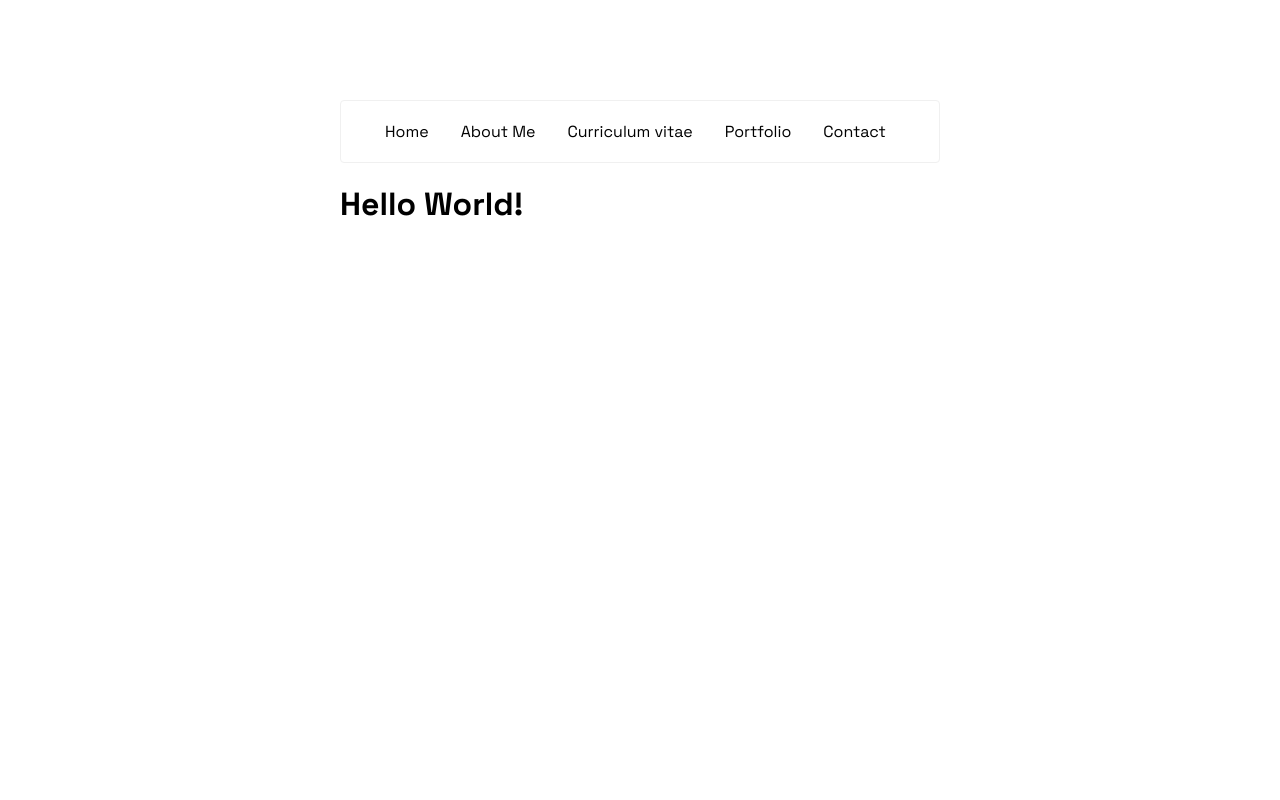
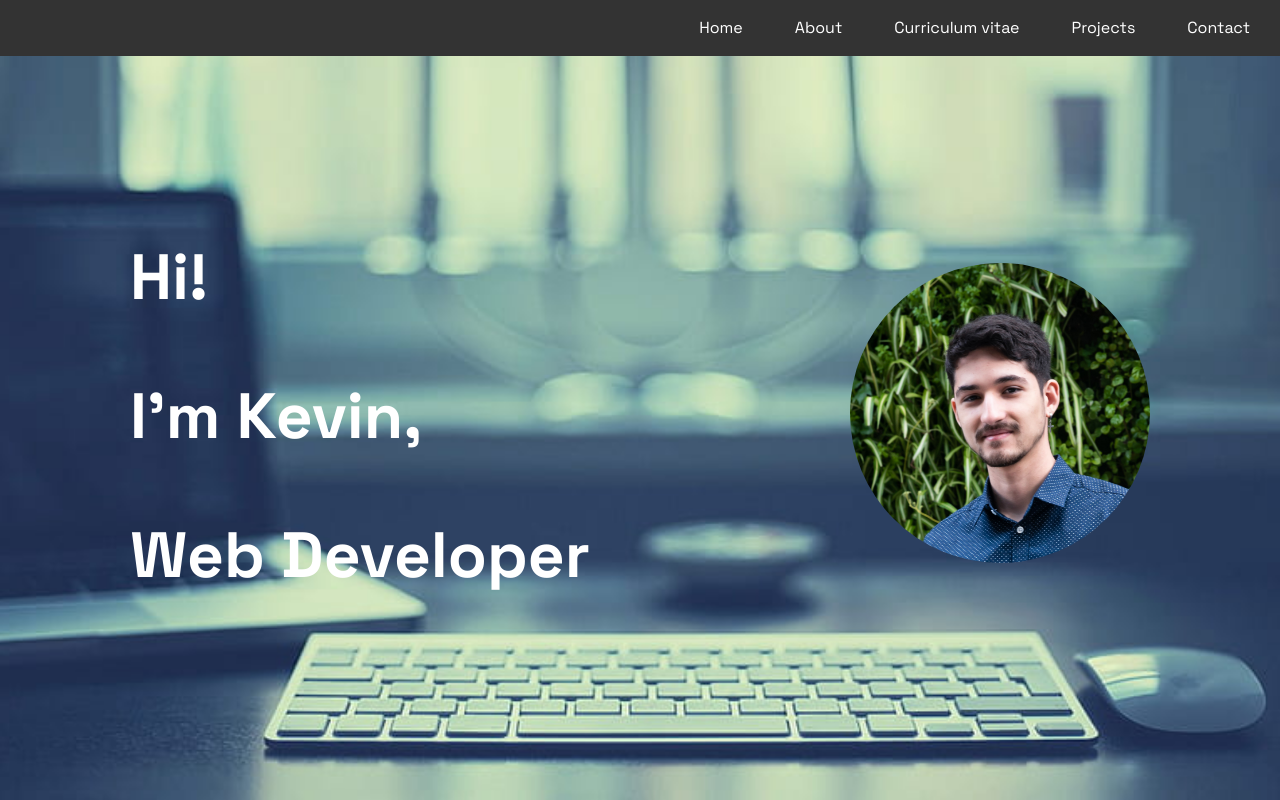
Before and after one commit to KevinFRX/My-Page, a Next.js app: page / in a window 1280 px wide. Built offline with nearby package versions, Linux system fonts and the light colour scheme.

Commit message:
initial home page style

```diff
--- /dev/null
+++ b/app/about/page.jsx
@@ -0,0 +1,5 @@
+export default function AboutPage () {
+  return (
+    <h1>About me</h1>
+  )
+}
--- a/app/about_me/page.jsx
+++ /dev/null
@@ -1,5 +0,0 @@
-export default function AboutMePage () {
-  return (
-    <h1>About me</h1>
-  )
-}
--- a/app/components/header.jsx
+++ b/app/components/header.jsx
@@ -5,14 +5,14 @@ const links = [{
   label: 'Home',
   route: '/'
 }, {
-  label: 'About Me',
-  route: '/about_me'
+  label: 'About',
+  route: '/about'
 }, {
   label: 'Curriculum vitae',
   route: '/cv'
 }, {
-  label: 'Portfolio',
-  route: '/portfolio'
+  label: 'Projects',
+  route: '/projects'
 }, {
   label: 'Contact',
   route: '/contact'
@@ -25,8 +25,8 @@ export const metadata = {
 export function Header () {
   return (
     <header className={styles.header}>
-      <nav>
-        <ul className={styles.navigation}>
+      <nav className={styles.navigation}>
+        <ul className={styles.list}>
           {links.map(({ label, route }) => (
             <li key={route}>
               <Link href={route}>
--- a/app/components/header.module.css
+++ b/app/components/header.module.css
@@ -1,15 +1,30 @@
 .header {
-    border: 1px solid #f0f0f0;
-    border-radius: 4px;
-    padding: 4px;
+    border: 0 solid #f0f0f0;
 }
 
 .navigation {
+    background-color: #333;
+    color: #fff;
+    display: flex;
+    justify-content: end;
+    align-items: center;
+    height: 100%;
+    padding: 0 20px;
+}
+
+.navigation a {
+    color: #fff;
+    text-decoration: none;
+    padding: 10px;
+    border-radius: 4px;
+}
+
+.navigation a:hover {
+    background-color: #555;
+}
+
+.list {
     display: flex;
     list-style: none;
     gap: 32px;
 }
-
-.navigation a:hover {
-    text-decoration: underline;
-}
--- a/app/contact/page.jsx
+++ b/app/contact/page.jsx
@@ -1,4 +1,4 @@
-export default function AboutMePage () {
+export default function ContactPage () {
   return (
     <h1>Contact</h1>
   )
--- a/app/cv/page.jsx
+++ b/app/cv/page.jsx
@@ -1,4 +1,4 @@
-export default function AboutMePage () {
+export default function CVPage () {
   return (
     <h1>Curriculum vitae</h1>
   )
--- a/app/font.js
+++ b/app/font.js
@@ -1,4 +1,4 @@
-import { Space_Grotesk as spaceGrotesk } from '@next/font/google'
+import { Space_Grotesk as spaceGrotesk } from 'next/font/google'
 
 export const font = spaceGrotesk({
   weight: ['400', '700'],
--- /dev/null
+++ b/app/home.module.css
@@ -0,0 +1,24 @@
+.container {
+    display: flex;
+    height: 90vh;
+    justify-content: space-around;
+    align-items: center;
+}
+
+.text {
+    font-size: 2rem;
+    color: white;
+}
+
+.profilePicture img {
+    border-radius: 50%;
+}
+
+.homeWallpaper {
+    z-index: -1;
+    position: absolute;
+    top: 0;
+    left: 0;
+    width: 100%;
+    height: 100%;
+}
--- a/app/page.jsx
+++ b/app/page.jsx
@@ -1,5 +1,33 @@
+import styles from './home.module.css'
+import Image from 'next/image'
+
 export default function HomePage () {
   return (
-    <h1>Hello World!</h1>
+    <div>
+      <div className={styles.container}>
+        <div className={styles.text}>
+          <h1>Hi!</h1>
+          <h1>I'm Kevin,</h1>
+          <h1>Web Developer</h1>
+        </div>
+        <div className={styles.profilePicture}>
+          <Image
+            src="/profile-picture.jpg"
+            alt="Profile Picture"
+            width={300}
+            height={300}
+          />
+        </div>
+      </div>
+      <div className={styles.homeWallpaper}>
+        <Image
+          src="/home-wallpaper.jpg"
+          alt="Home Wallpaper"
+          layout="fill"
+          objectFit="cover"
+          quality={100}
+        />
+      </div>
+    </div>
   )
 }
--- a/app/portfolio/page.jsx
+++ /dev/null
@@ -1,5 +0,0 @@
-export default function AboutMePage () {
-  return (
-    <h1>Portfolio</h1>
-  )
-}
--- /dev/null
+++ b/app/projects/page.jsx
@@ -0,0 +1,5 @@
+export default function ProjectsPage () {
+  return (
+    <h1>My projects</h1>
+  )
+}
--- a/styles/globals.css
+++ b/styles/globals.css
@@ -1,25 +1,6 @@
 body {
-    padding: 100px;
-    max-width: 800px;
-    margin: 0 auto;
+    font-size: 16px;
+    line-height: 1.5;
+    margin: 0;
+    padding: 0;
 }
-
-a {
-    color: inherit;
-    text-decoration: none;
-}
-
-* {
-    box-sizing: border-box;
-}
-
-@media (prefers-color-scheme: dark) {
-    html {
-        color-scheme: dark;
-    }
-
-    body {
-        color: white;
-        background: black;
-    }
-}
```
Also changed, not shown: public/home-wallpaper.jpg (added), public/profile-picture.jpg (added).
